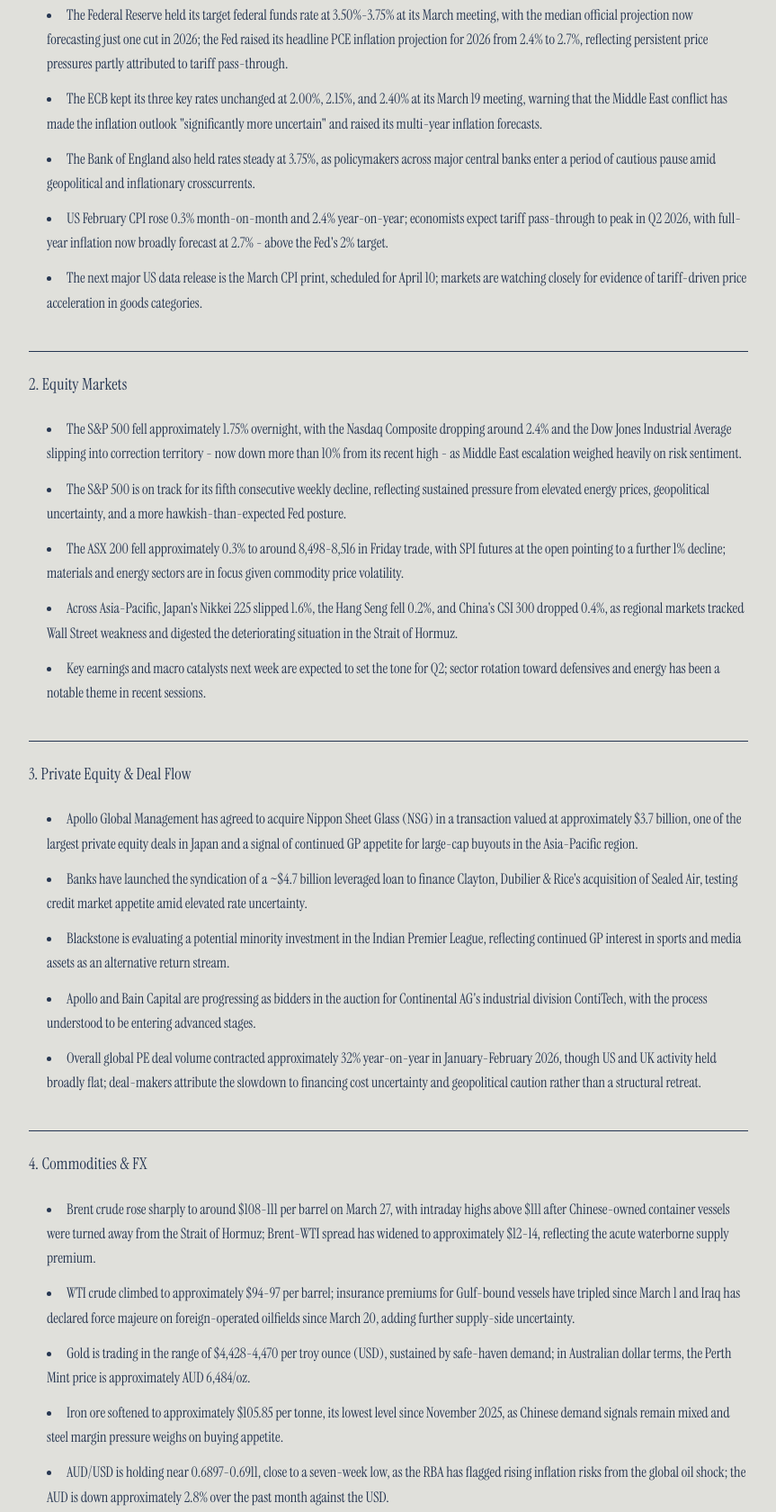
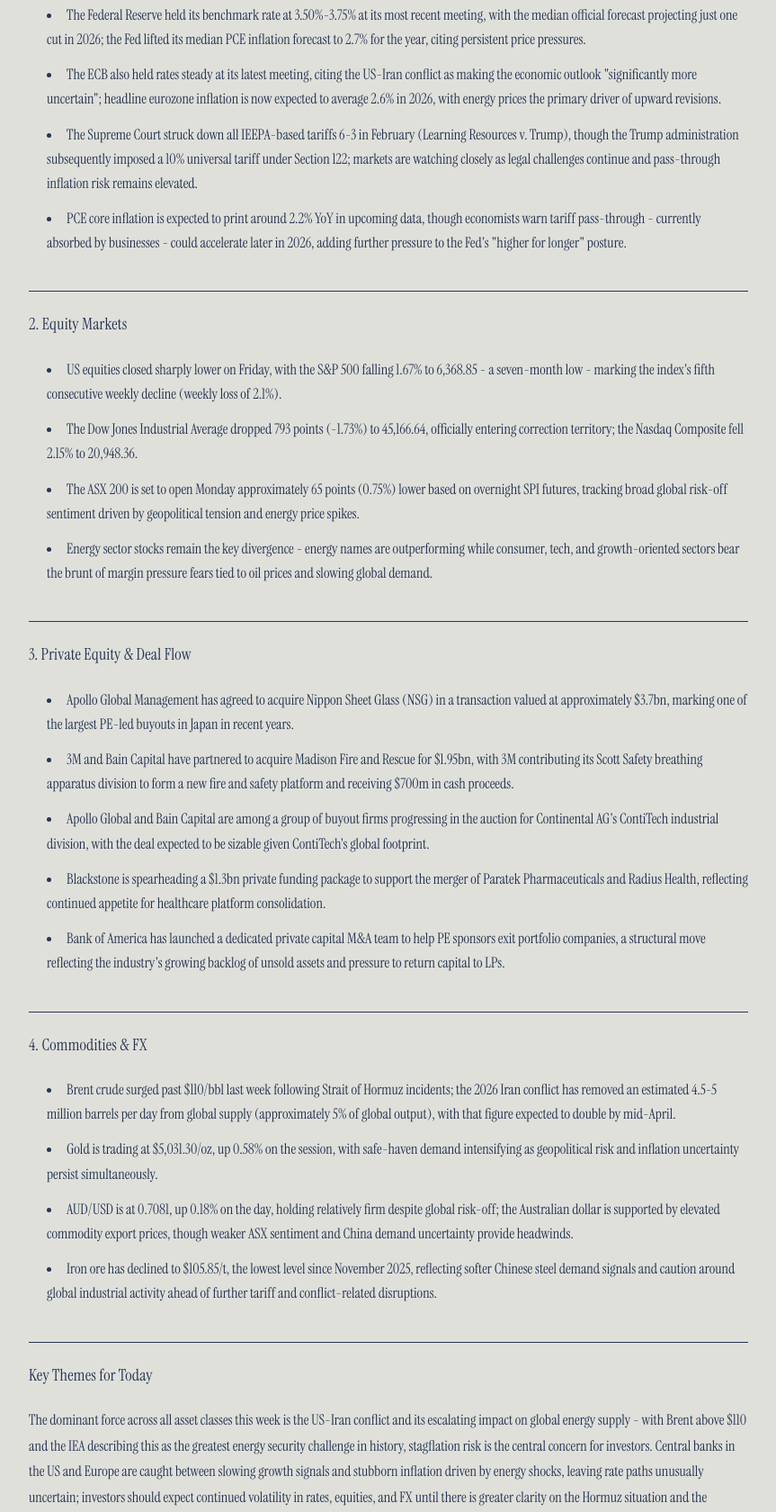
Before and after one commit to C-Murdoch/murdoch-capital-briefing, a website: page index.html in a window 1280 px wide. Shown: the part 466-2146 px from the top of the page at 90% size, without its empty margins (208-1071 px from the left). Drawn offline with Linux system fonts and the light colour scheme.

Commit message:
Briefing update 2026-03-30

```diff
--- a/index.html
+++ b/index.html
@@ -31,42 +31,39 @@
             <p style="font-size: 14px; letter-spacing: 1px; font-style: italic;">Morning Briefing</p>
         </div>
         <div id="briefing-content">
-          <p><strong>Friday 27 March 2026</strong></p>
+          <p><strong>Monday 30 March 2026</strong></p>
 <h2>1. Global Macro</h2>
 <ul>
-<li>The Federal Reserve held its target federal funds rate at 3.50%-3.75% at its March meeting, with the median official projection now forecasting just one cut in 2026; the Fed raised its headline PCE inflation projection for 2026 from 2.4% to 2.7%, reflecting persistent price pressures partly attributed to tariff pass-through.</li>
-<li>The ECB kept its three key rates unchanged at 2.00%, 2.15%, and 2.40% at its March 19 meeting, warning that the Middle East conflict has made the inflation outlook "significantly more uncertain" and raised its multi-year inflation forecasts.</li>
-<li>The Bank of England also held rates steady at 3.75%, as policymakers across major central banks enter a period of cautious pause amid geopolitical and inflationary crosscurrents.</li>
-<li>US February CPI rose 0.3% month-on-month and 2.4% year-on-year; economists expect tariff pass-through to peak in Q2 2026, with full-year inflation now broadly forecast at 2.7% - above the Fed's 2% target.</li>
-<li>The next major US data release is the March CPI print, scheduled for April 10; markets are watching closely for evidence of tariff-driven price acceleration in goods categories.</li>
+<li>The Federal Reserve held its benchmark rate at 3.50%-3.75% at its most recent meeting, with the median official forecast projecting just one cut in 2026; the Fed lifted its median PCE inflation forecast to 2.7% for the year, citing persistent price pressures.</li>
+<li>The ECB also held rates steady at its latest meeting, citing the US-Iran conflict as making the economic outlook "significantly more uncertain"; headline eurozone inflation is now expected to average 2.6% in 2026, with energy prices the primary driver of upward revisions.</li>
+<li>The Supreme Court struck down all IEEPA-based tariffs 6-3 in February (Learning Resources v. Trump), though the Trump administration subsequently imposed a 10% universal tariff under Section 122; markets are watching closely as legal challenges continue and pass-through inflation risk remains elevated.</li>
+<li>PCE core inflation is expected to print around 2.2% YoY in upcoming data, though economists warn tariff pass-through - currently absorbed by businesses - could accelerate later in 2026, adding further pressure to the Fed's "higher for longer" posture.</li>
 </ul>
 <h2>2. Equity Markets</h2>
 <ul>
-<li>The S&amp;P 500 fell approximately 1.75% overnight, with the Nasdaq Composite dropping around 2.4% and the Dow Jones Industrial Average slipping into correction territory - now down more than 10% from its recent high - as Middle East escalation weighed heavily on risk sentiment.</li>
-<li>The S&amp;P 500 is on track for its fifth consecutive weekly decline, reflecting sustained pressure from elevated energy prices, geopolitical uncertainty, and a more hawkish-than-expected Fed posture.</li>
-<li>The ASX 200 fell approximately 0.3% to around 8,498-8,516 in Friday trade, with SPI futures at the open pointing to a further 1% decline; materials and energy sectors are in focus given commodity price volatility.</li>
-<li>Across Asia-Pacific, Japan's Nikkei 225 slipped 1.6%, the Hang Seng fell 0.2%, and China's CSI 300 dropped 0.4%, as regional markets tracked Wall Street weakness and digested the deteriorating situation in the Strait of Hormuz.</li>
-<li>Key earnings and macro catalysts next week are expected to set the tone for Q2; sector rotation toward defensives and energy has been a notable theme in recent sessions.</li>
+<li>US equities closed sharply lower on Friday, with the S&amp;P 500 falling 1.67% to 6,368.85 - a seven-month low - marking the index's fifth consecutive weekly decline (weekly loss of 2.1%).</li>
+<li>The Dow Jones Industrial Average dropped 793 points (-1.73%) to 45,166.64, officially entering correction territory; the Nasdaq Composite fell 2.15% to 20,948.36.</li>
+<li>The ASX 200 is set to open Monday approximately 65 points (0.75%) lower based on overnight SPI futures, tracking broad global risk-off sentiment driven by geopolitical tension and energy price spikes.</li>
+<li>Energy sector stocks remain the key divergence - energy names are outperforming while consumer, tech, and growth-oriented sectors bear the brunt of margin pressure fears tied to oil prices and slowing global demand.</li>
 </ul>
 <h2>3. Private Equity &amp; Deal Flow</h2>
 <ul>
-<li>Apollo Global Management has agreed to acquire Nippon Sheet Glass (NSG) in a transaction valued at approximately $3.7 billion, one of the largest private equity deals in Japan and a signal of continued GP appetite for large-cap buyouts in the Asia-Pacific region.</li>
-<li>Banks have launched the syndication of a ~$4.7 billion leveraged loan to finance Clayton, Dubilier &amp; Rice's acquisition of Sealed Air, testing credit market appetite amid elevated rate uncertainty.</li>
-<li>Blackstone is evaluating a potential minority investment in the Indian Premier League, reflecting continued GP interest in sports and media assets as an alternative return stream.</li>
-<li>Apollo and Bain Capital are progressing as bidders in the auction for Continental AG's industrial division ContiTech, with the process understood to be entering advanced stages.</li>
-<li>Overall global PE deal volume contracted approximately 32% year-on-year in January-February 2026, though US and UK activity held broadly flat; deal-makers attribute the slowdown to financing cost uncertainty and geopolitical caution rather than a structural retreat.</li>
+<li>Apollo Global Management has agreed to acquire Nippon Sheet Glass (NSG) in a transaction valued at approximately $3.7bn, marking one of the largest PE-led buyouts in Japan in recent years.</li>
+<li>3M and Bain Capital have partnered to acquire Madison Fire and Rescue for $1.95bn, with 3M contributing its Scott Safety breathing apparatus division to form a new fire and safety platform and receiving $700m in cash proceeds.</li>
+<li>Apollo Global and Bain Capital are among a group of buyout firms progressing in the auction for Continental AG's ContiTech industrial division, with the deal expected to be sizable given ContiTech's global footprint.</li>
+<li>Blackstone is spearheading a $1.3bn private funding package to support the merger of Paratek Pharmaceuticals and Radius Health, reflecting continued appetite for healthcare platform consolidation.</li>
+<li>Bank of America has launched a dedicated private capital M&amp;A team to help PE sponsors exit portfolio companies, a structural move reflecting the industry's growing backlog of unsold assets and pressure to return capital to LPs.</li>
 </ul>
 <h2>4. Commodities &amp; FX</h2>
 <ul>
-<li>Brent crude rose sharply to around $108-111 per barrel on March 27, with intraday highs above $111 after Chinese-owned container vessels were turned away from the Strait of Hormuz; Brent-WTI spread has widened to approximately $12-14, reflecting the acute waterborne supply premium.</li>
-<li>WTI crude climbed to approximately $94-97 per barrel; insurance premiums for Gulf-bound vessels have tripled since March 1 and Iraq has declared force majeure on foreign-operated oilfields since March 20, adding further supply-side uncertainty.</li>
-<li>Gold is trading in the range of $4,428-4,470 per troy ounce (USD), sustained by safe-haven demand; in Australian dollar terms, the Perth Mint price is approximately AUD 6,484/oz.</li>
-<li>Iron ore softened to approximately $105.85 per tonne, its lowest level since November 2025, as Chinese demand signals remain mixed and steel margin pressure weighs on buying appetite.</li>
-<li>AUD/USD is holding near 0.6897-0.6911, close to a seven-week low, as the RBA has flagged rising inflation risks from the global oil shock; the AUD is down approximately 2.8% over the past month against the USD.</li>
+<li>Brent crude surged past $110/bbl last week following Strait of Hormuz incidents; the 2026 Iran conflict has removed an estimated 4.5-5 million barrels per day from global supply (approximately 5% of global output), with that figure expected to double by mid-April.</li>
+<li>Gold is trading at $5,031.30/oz, up 0.58% on the session, with safe-haven demand intensifying as geopolitical risk and inflation uncertainty persist simultaneously.</li>
+<li>AUD/USD is at 0.7081, up 0.18% on the day, holding relatively firm despite global risk-off; the Australian dollar is supported by elevated commodity export prices, though weaker ASX sentiment and China demand uncertainty provide headwinds.</li>
+<li>Iron ore has declined to $105.85/t, the lowest level since November 2025, reflecting softer Chinese steel demand signals and caution around global industrial activity ahead of further tariff and conflict-related disruptions.</li>
 </ul>
 <h2>Key Themes for Today</h2>
-<p>Escalating tensions in the Strait of Hormuz are the dominant market driver today, with Brent crude above $110 and risk assets under sustained pressure as equity markets slide into correction territory and central banks remain on hold. The compounding of an energy-driven supply shock, persistent tariff pass-through into consumer prices, and a more hawkish Fed posture is intensifying stagflationary concerns - an environment that typically compresses equity multiples and constrains the rate-cutting room policymakers had been hoping to deploy.</p>
-<p><em>Briefing compiled by Murdoch Capital AI | 27 March 2026</em></p>
+<p>The dominant force across all asset classes this week is the US-Iran conflict and its escalating impact on global energy supply - with Brent above $110 and the IEA describing this as the greatest energy security challenge in history, stagflation risk is the central concern for investors. Central banks in the US and Europe are caught between slowing growth signals and stubborn inflation driven by energy shocks, leaving rate paths unusually uncertain; investors should expect continued volatility in rates, equities, and FX until there is greater clarity on the Hormuz situation and the durability of US tariff policy following ongoing legal challenges.</p>
+<p><em>Briefing compiled by Murdoch Capital AI | 30 March 2026</em></p>
         </div>
     </div>
 </body>
```
